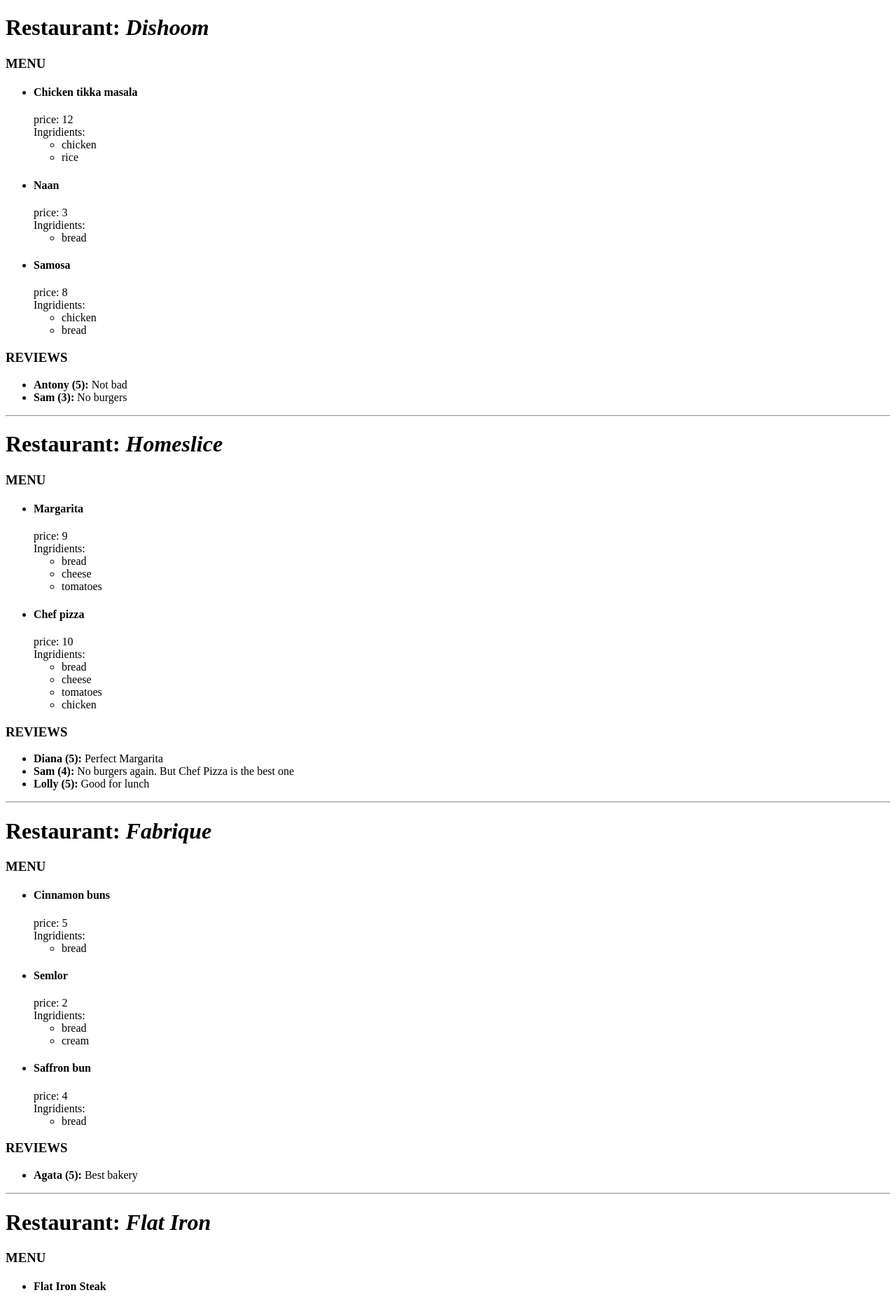
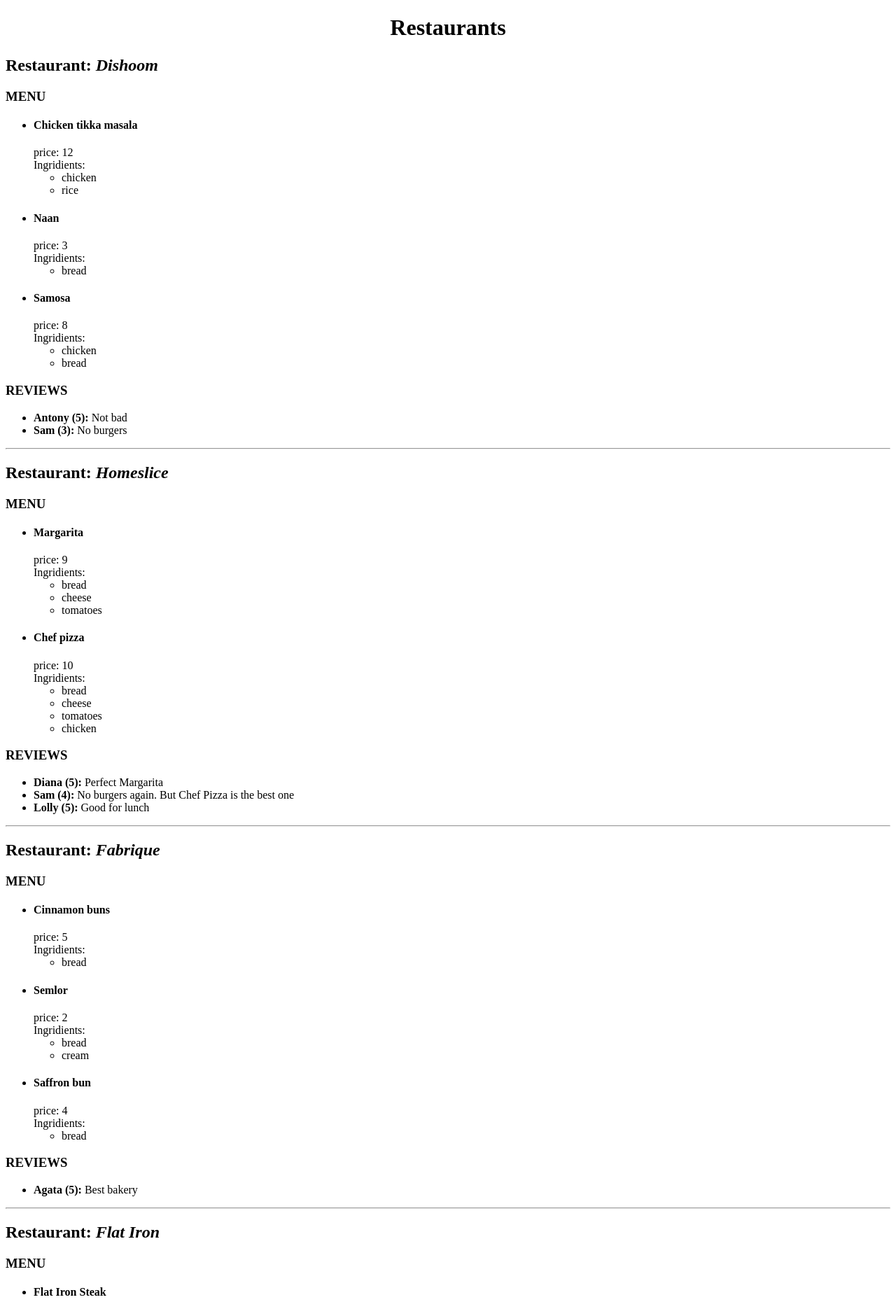
Before and after one commit to rattvol/ReactHomeWork, a React (Vite) app: page / in a window 1280 px wide. Shown: the top 1870 px of the page at 70% size. Built offline with nearby package versions, Linux system fonts and the light colour scheme.

Commit message:
Review fix

```diff
--- a/src/main.jsx
+++ b/src/main.jsx
@@ -4,7 +4,8 @@
 
 ReactDOM.createRoot(document.getElementById("root")).render(
   <div>
-    <h1>Restaurant: <i>{restaurants[0].name}</i></h1>
+    <h1><center>Restaurants</center></h1>
+    <h2>Restaurant: <i>{restaurants[0].name}</i></h2>
     <h3>MENU</h3>
     <ul>
       <li>
@@ -46,7 +47,7 @@
       {restaurants[0].reviews[1].text}</li>
    </ul>
    <hr></hr>
-   <h1>Restaurant: <i>{restaurants[1].name}</i></h1>
+   <h2>Restaurant: <i>{restaurants[1].name}</i></h2>
    <h3>MENU</h3>
     <ul>
       <li>
@@ -80,7 +81,7 @@
       {restaurants[1].reviews[2].text}</li>
    </ul>
    <hr></hr>
-   <h1>Restaurant: <i>{restaurants[2].name}</i></h1>
+   <h2>Restaurant: <i>{restaurants[2].name}</i></h2>
     <h3>MENU</h3>
     <ul>
       <li>
@@ -120,7 +121,7 @@
       {restaurants[2].reviews[0].text}</li>
    </ul>
    <hr></hr>
-   <h1>Restaurant: <i>{restaurants[3].name}</i></h1>
+   <h2>Restaurant: <i>{restaurants[3].name}</i></h2>
    <h3>MENU</h3>
     <ul>
       <li>
```
